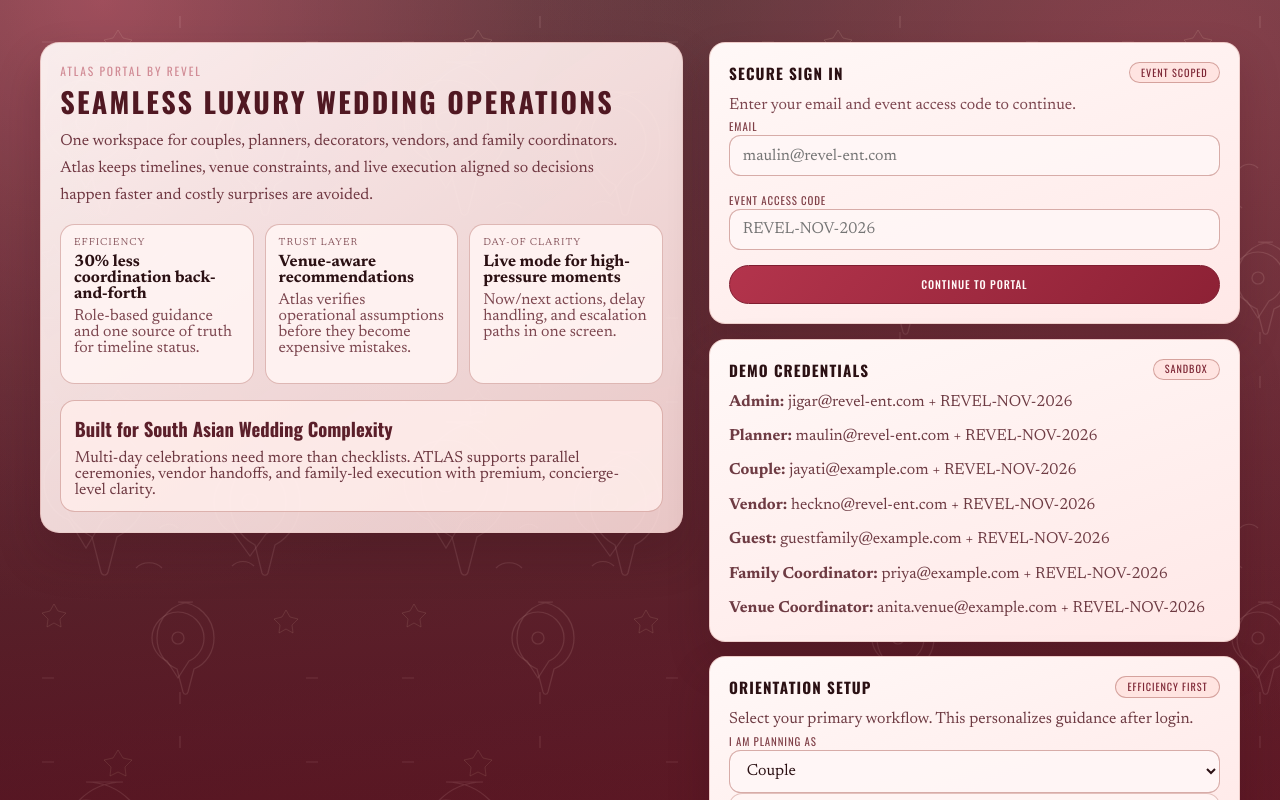
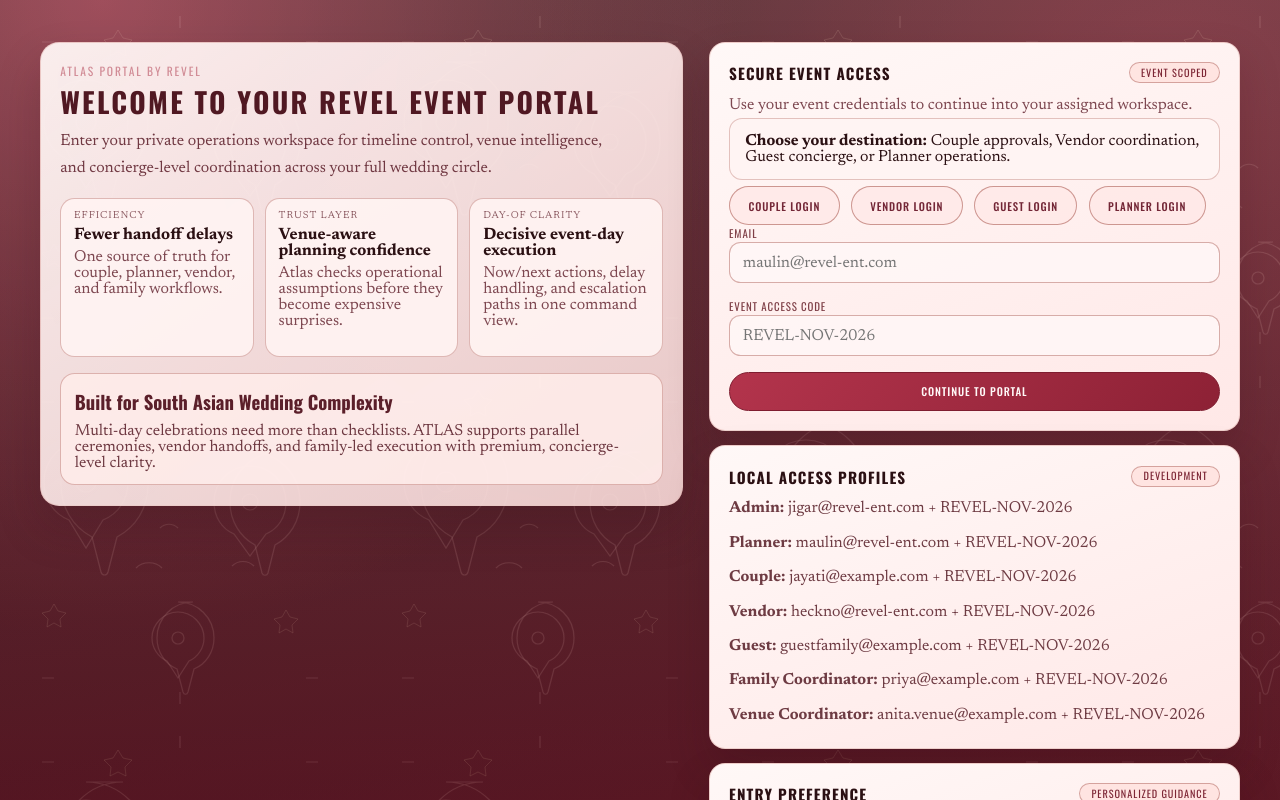
Before and after one commit to revel-ent/revel-ent, a Next.js app in the folder portal-app/: page /login in a window 1280 px wide. Shown: the top 800 px of the page. Built offline with nearby package versions, Linux system fonts and the light colour scheme.

Commit message:
style: finalize production entry-funnel and UX microcopy

```diff
--- a/portal-app/app/login/components/ProfileIntentPanel.tsx
+++ b/portal-app/app/login/components/ProfileIntentPanel.tsx
@@ -18,10 +18,10 @@ export default function ProfileIntentPanel() {
   return (
     <section className="card intent-panel">
       <div className="card-header">
-        <h3>Orientation Setup</h3>
-        <span className="chip">Efficiency First</span>
+        <h3>Entry Preference</h3>
+        <span className="chip">Personalized Guidance</span>
       </div>
-      <p>Select your primary workflow. This personalizes guidance after login.</p>
+      <p>Set your primary role so the portal opens with guidance matched to your responsibilities.</p>
 
       <label htmlFor="intentSelect">I am planning as</label>
       <select
--- a/portal-app/app/login/page.tsx
+++ b/portal-app/app/login/page.tsx
@@ -25,28 +25,28 @@ export default async function LoginPage({
       <section className="login-showcase">
         <div className="login-showcase-head">
           <span className="eyebrow">ATLAS PORTAL by REVEL</span>
-          <h1>Seamless Luxury Wedding Operations</h1>
+          <h1>Welcome to Your REVEL Event Portal</h1>
           <p>
-            One workspace for couples, planners, decorators, vendors, and family coordinators. Atlas keeps timelines,
-            venue constraints, and live execution aligned so decisions happen faster and costly surprises are avoided.
+            Enter your private operations workspace for timeline control, venue intelligence, and concierge-level
+            coordination across your full wedding circle.
           </p>
         </div>
 
         <div className="login-value-grid">
           <article className="login-value-card">
             <span className="kpi-label">Efficiency</span>
-            <strong className="kpi-value">30% less coordination back-and-forth</strong>
-            <p>Role-based guidance and one source of truth for timeline status.</p>
+            <strong className="kpi-value">Fewer handoff delays</strong>
+            <p>One source of truth for couple, planner, vendor, and family workflows.</p>
           </article>
           <article className="login-value-card">
             <span className="kpi-label">Trust Layer</span>
-            <strong className="kpi-value">Venue-aware recommendations</strong>
-            <p>Atlas verifies operational assumptions before they become expensive mistakes.</p>
+            <strong className="kpi-value">Venue-aware planning confidence</strong>
+            <p>Atlas checks operational assumptions before they become expensive surprises.</p>
           </article>
           <article className="login-value-card">
             <span className="kpi-label">Day-Of Clarity</span>
-            <strong className="kpi-value">Live mode for high-pressure moments</strong>
-            <p>Now/next actions, delay handling, and escalation paths in one screen.</p>
+            <strong className="kpi-value">Decisive event-day execution</strong>
+            <p>Now/next actions, delay handling, and escalation paths in one command view.</p>
           </article>
         </div>
 
@@ -62,10 +62,30 @@ export default async function LoginPage({
       <section className="login-access-panel">
         <article className="card login-form-card">
           <div className="card-header">
-            <h3>Secure Sign In</h3>
+            <h3>Secure Event Access</h3>
             <span className="chip">Event Scoped</span>
           </div>
-          <p className="card-muted">Enter your email and event access code to continue.</p>
+          <p className="card-muted">Use your event credentials to continue into your assigned workspace.</p>
+
+          <div className="alert" role="status">
+            <strong>Choose your destination:</strong> Couple approvals, Vendor coordination, Guest concierge, or
+            Planner operations.
+          </div>
+
+          <div className="split" style={{ marginTop: '0.4rem' }}>
+            <a className="btn secondary" href="/login?next=%2Fportal%2Fcouple">
+              Couple Login
+            </a>
+            <a className="btn secondary" href="/login?next=%2Fportal%2Fvendor">
+              Vendor Login
+            </a>
+            <a className="btn secondary" href="/login?next=%2Fportal%2Fguest">
+              Guest Login
+            </a>
+            <a className="btn secondary" href="/login?next=%2Fportal%2Fplanner">
+              Planner Login
+            </a>
+          </div>
 
           {errorMessage ? (
             <div className="alert error">
@@ -93,7 +113,7 @@ export default async function LoginPage({
             </form>
           ) : (
             <div className="alert error" role="status">
-              <strong>Demo access is disabled outside local development.</strong>
+              <strong>Portal sign-in is temporarily unavailable in this environment.</strong>
             </div>
           )}
         </article>
@@ -101,8 +121,8 @@ export default async function LoginPage({
         {demoAuthEnabled ? (
           <section className="card demo-credentials">
             <div className="card-header">
-              <h3>Demo Credentials</h3>
-              <span className="chip">Sandbox</span>
+              <h3>Local Access Profiles</h3>
+              <span className="chip">Development</span>
             </div>
             <p>
               <strong>Admin:</strong> jigar@revel-ent.com + REVEL-NOV-2026
--- a/portal-app/app/portal/components/LiveModeCard.tsx
+++ b/portal-app/app/portal/components/LiveModeCard.tsx
@@ -139,7 +139,7 @@ export default function LiveModeCard() {
             <p className="item-meta">
               {result.current
                 ? `${result.current.title} (${fmt(result.current.startsAtIso)} - ${fmt(result.current.endsAtIso)})`
-                : 'No active step right now.'}
+                : 'No active step is currently in progress. We will surface the next critical action as soon as it starts.'}
             </p>
           </div>
 
@@ -148,7 +148,7 @@ export default function LiveModeCard() {
             <p className="item-meta">
               {result.next
                 ? `${result.next.title} at ${fmt(result.next.startsAtIso)}`
-                : 'No upcoming step currently scheduled.'}
+                : 'No upcoming step is scheduled yet. Your timeline feed will update automatically as operations are confirmed.'}
             </p>
           </div>
 
--- a/portal-app/app/portal/loading.tsx
+++ b/portal-app/app/portal/loading.tsx
@@ -2,9 +2,9 @@ export default function PortalLoading() {
   return (
     <section className="page-wrap">
       <header className="portal-page-header">
-        <span className="eyebrow">Loading Workspace</span>
-        <h1 className="page-title">Preparing Your Portal View</h1>
-        <p className="page-subtitle">Fetching role permissions, timeline context, and live event signals.</p>
+        <span className="eyebrow">Preparing Your Experience</span>
+        <h1 className="page-title">Retrieving Your Event Logistics</h1>
+        <p className="page-subtitle">Securing your role access, timeline context, and live coordination signals.</p>
       </header>
 
       <div className="portal-card-grid">
--- a/portal-app/app/portal/vendor/components/CoordinationFeedPanel.tsx
+++ b/portal-app/app/portal/vendor/components/CoordinationFeedPanel.tsx
@@ -56,7 +56,7 @@ export default function CoordinationFeedPanel() {
 
       {!loading && !error ? (
         <div className="tool-result">
-          {items.length === 0 ? <p>No updates yet.</p> : null}
+          {items.length === 0 ? <p>No coordination updates are pending right now. New operational notes will appear here in real time.</p> : null}
           <ul className="feed-list">
             {items.map((item) => (
               <li key={item.id} className="feed-item">
--- a/portal-app/app/portal/vendor/components/VendorMilestoneBoard.tsx
+++ b/portal-app/app/portal/vendor/components/VendorMilestoneBoard.tsx
@@ -36,7 +36,9 @@ export default async function VendorMilestoneBoard() {
       </p>
 
       <ul className="feed-list">
-        {milestones.length === 0 ? <li className="feed-item">No milestones assigned yet.</li> : null}
+        {milestones.length === 0 ? (
+          <li className="feed-item">Milestones will appear here once your assignments are released by the planning team.</li>
+        ) : null}
         {milestones.map((item) => (
           <li className="feed-item" key={item.id}>
             <div className="item-title-row">
--- a/portal-app/lib/runtime-flags.ts
+++ b/portal-app/lib/runtime-flags.ts
@@ -23,5 +23,5 @@ export function isDemoAuthEnabled(): boolean {
 }
 
 export function isDevRoleSwitchEnabled(): boolean {
-  return isLocalDevelopmentEnvironment();
+  return isLocalDevelopmentEnvironment() && isFlagEnabled(process.env.PORTAL_ENABLE_DEV_ROLE_SWITCH);
 }
```
Also changed, not shown: portal-app/app/page.tsx (+10 -10 lines), 2 other files (tests, documents, lock files or other folders).
